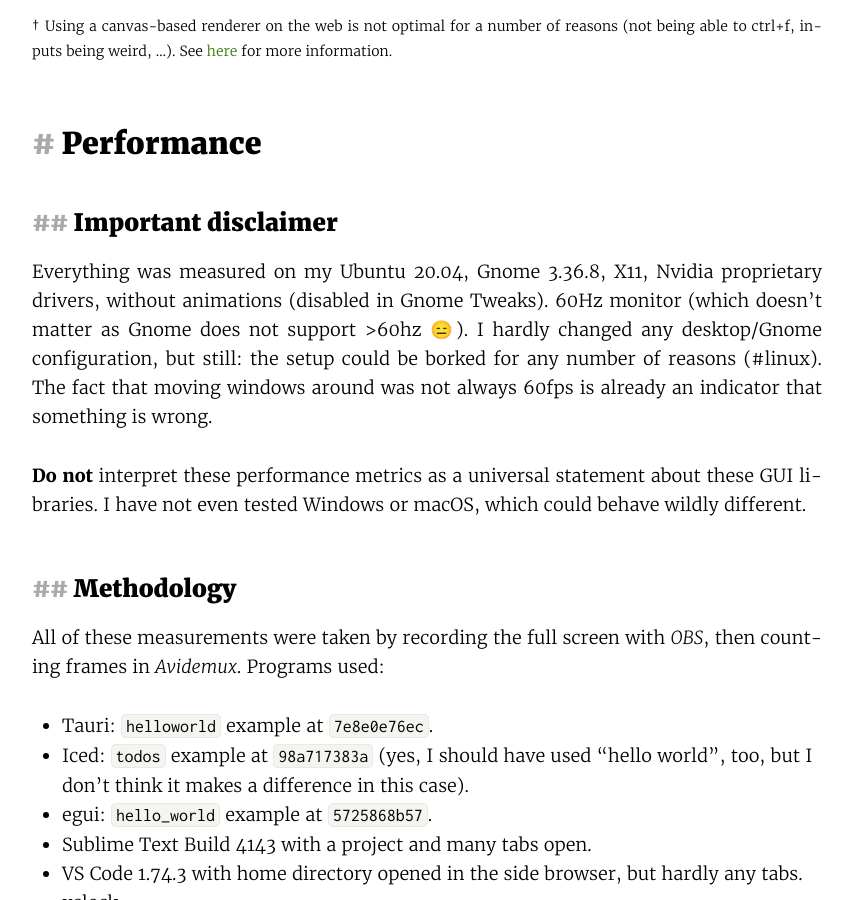
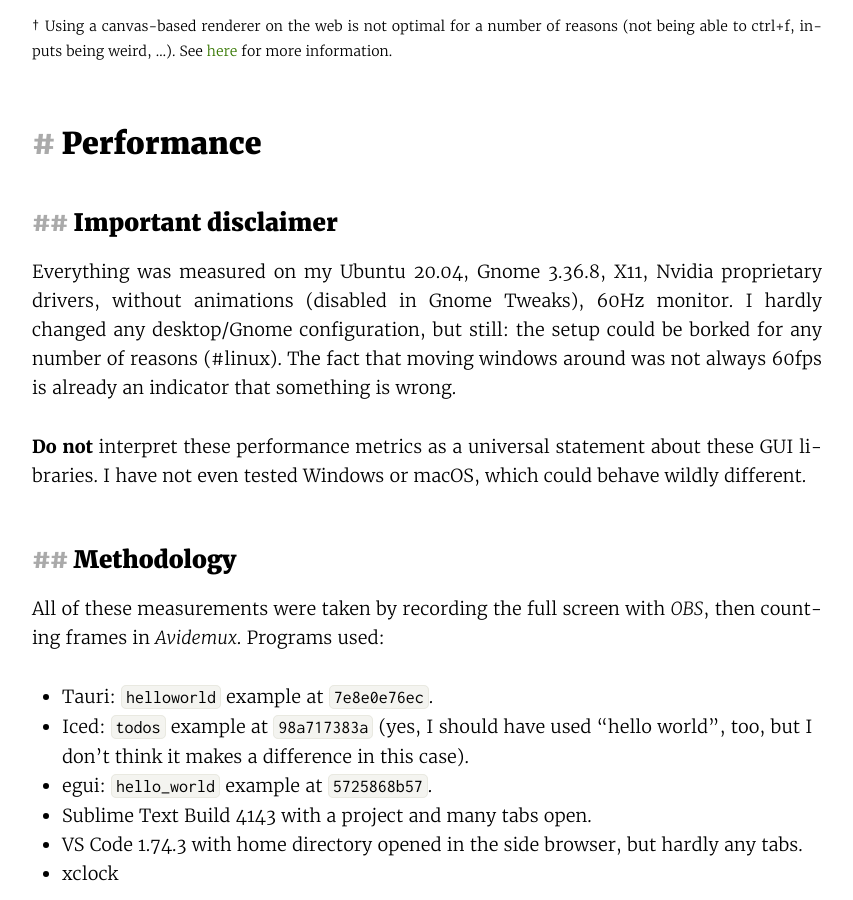
Before and after one commit to LukasKalbertodt/LukasKalbertodt.github.io, a Jekyll site: the page built from _posts/2023-02-03-tauri-iced-egui-performance-comparison.md, in a window 1280 px wide and 900 px high, scrolled down 2180 px. Shown: the whole window, without its empty margins (213-1066 px from the left). Built offline with Jekyll 4.4.1, drawn with Linux system fonts in a browser that asks for light colours; comment, search, counter and statistics services are not loaded.

Commit message:
Remove note about Gnome not supporting >60hz
It's true for my Gnome version and setup, but generally it is supported.

```diff
--- a/_posts/2023-02-03-tauri-iced-egui-performance-comparison.md
+++ b/_posts/2023-02-03-tauri-iced-egui-performance-comparison.md
@@ -155,8 +155,7 @@
 # Performance
 
 ## Important disclaimer
-Everything was measured on my Ubuntu 20.04, Gnome 3.36.8, X11, Nvidia proprietary drivers, without animations (disabled in Gnome Tweaks).
-60Hz monitor (which doesn’t matter as Gnome does not support >60hz 😑).
+Everything was measured on my Ubuntu 20.04, Gnome 3.36.8, X11, Nvidia proprietary drivers, without animations (disabled in Gnome Tweaks), 60Hz monitor.
 I hardly changed any desktop/Gnome configuration, but still: the setup could be borked for any number of reasons (#linux).
 The fact that moving windows around was not always 60fps is already an indicator that something is wrong.
 
```
